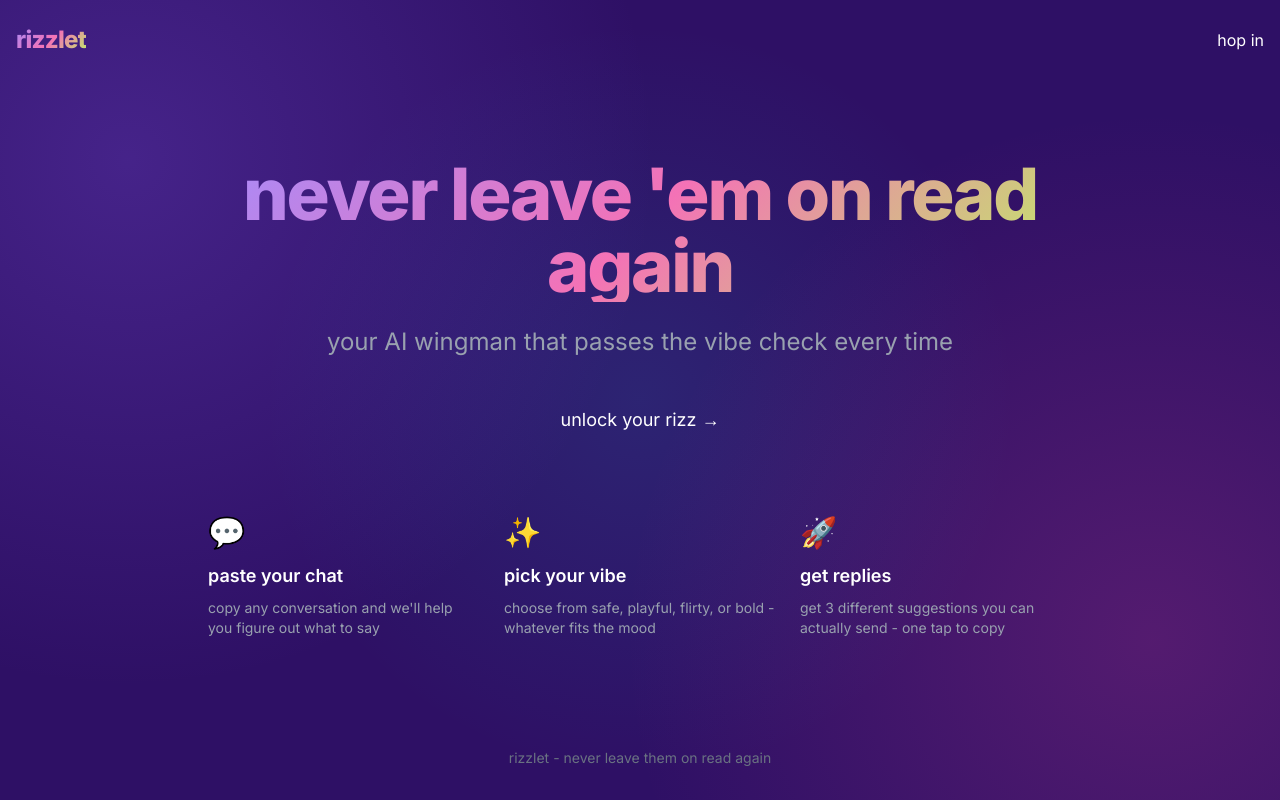
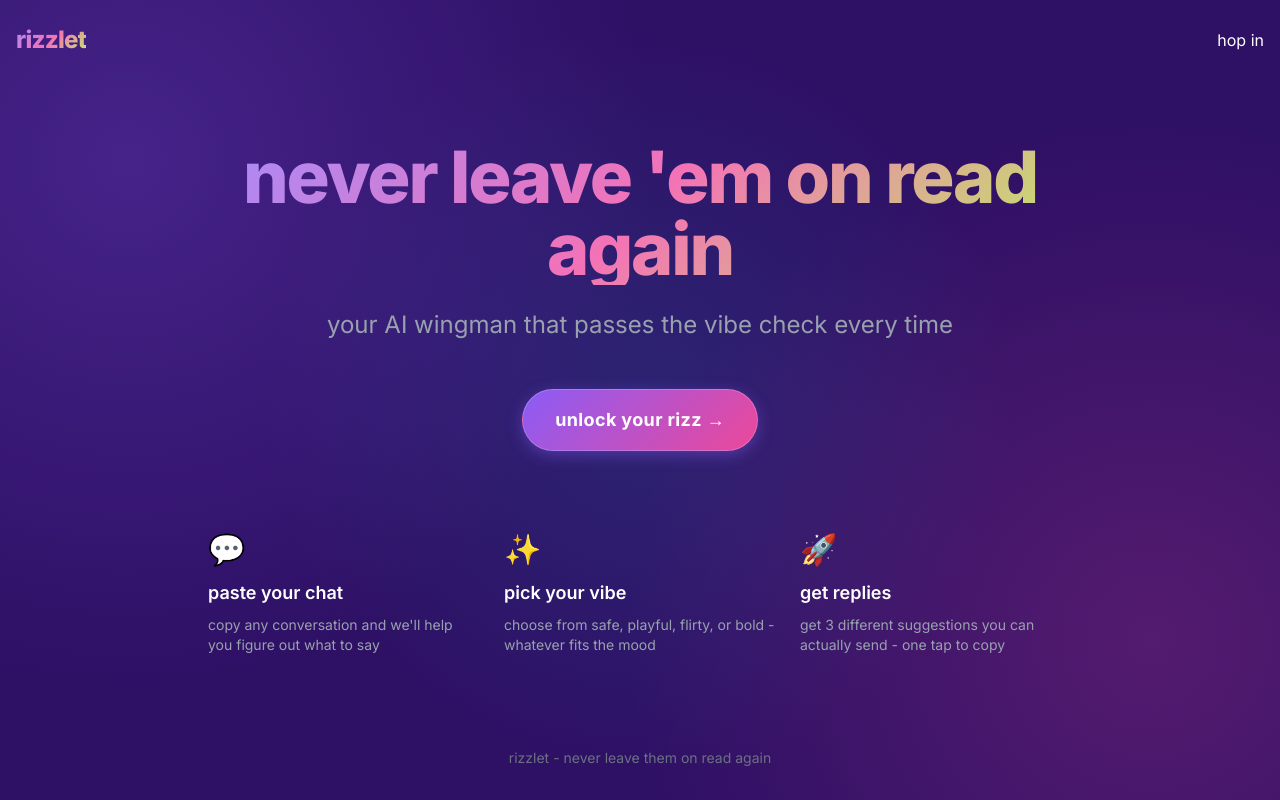
Before and after one commit to aaditya-paul/rizzlet-web, a Next.js app: page / in a window 1280 px wide. Built offline with nearby package versions, Linux system fonts and the light colour scheme; no server answers.

Commit message:
feat: Enhance .btn-primary styles with border-radius, transition, and box-shadow for improved UI

```diff
--- a/app/globals.css
+++ b/app/globals.css
@@ -97,7 +97,17 @@ body {
   font-weight: 800;
   letter-spacing: -0.03em;
 }
-
+.btn-primary {
+  background: linear-gradient(135deg, #8b5cf6 0%, #ec4899 100%);
+  color: white;
+  font-weight: 700;
+  padding: 1rem 2rem;
+  border-radius: 9999px;
+  transition: all 0.3s cubic-bezier(0.4, 0, 0.2, 1);
+  border: 1px solid rgba(255, 255, 255, 0.2);
+  box-shadow: 0 4px 15px rgba(139, 92, 246, 0.4);
+  letter-spacing: 0.02em;
+}
 .glow-border {
   position: relative;
 }
```
